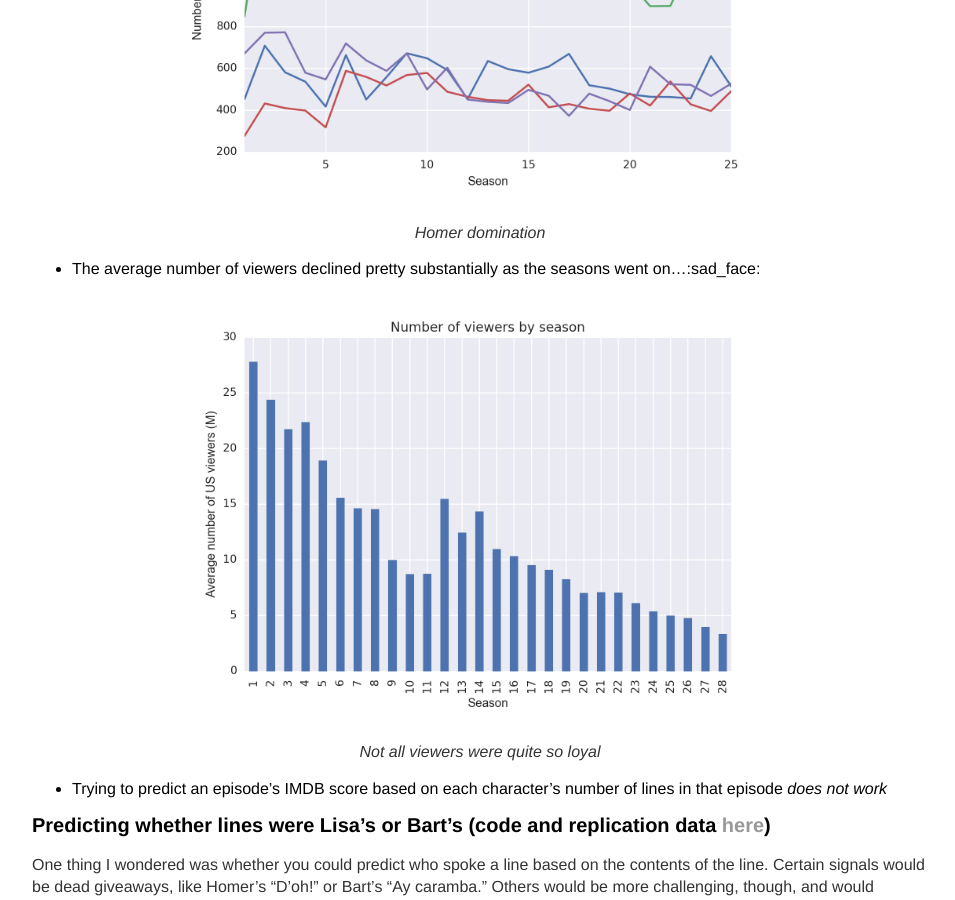
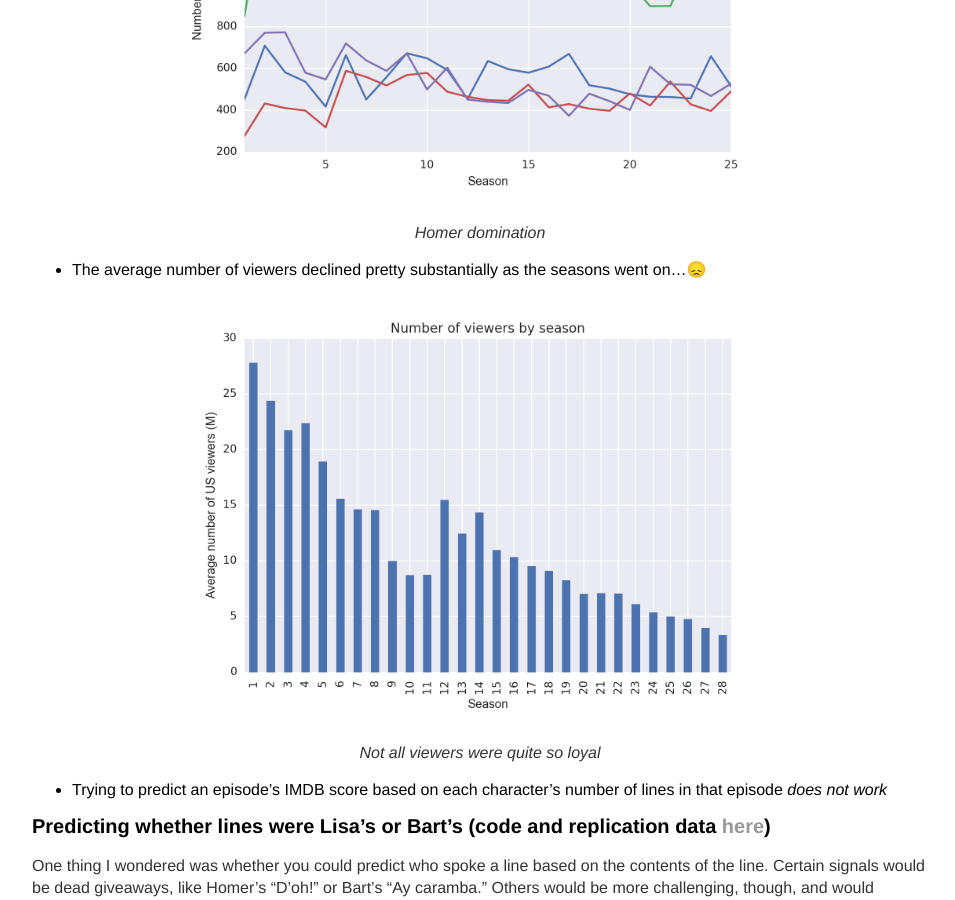
Before and after one commit to davidjwiner/davidjwiner.github.io, a Jekyll site: the page built from _posts/2017-05-18-fun-with-the-simpsons.md, in a window 1280 px wide and 900 px high, scrolled down 1129 px. Shown: the whole window, without its empty margins (160-1115 px from the left). Built offline with Jekyll 4.4.1, drawn with Linux system fonts in a browser that asks for light colours; nearby versions of some CDN libraries; comment, search, counter and statistics services are not loaded; some of the changed lines change nothing that is shown.

Commit message:
Update emoji

```diff
--- a/_posts/2017-05-18-fun-with-the-simpsons.md
+++ b/_posts/2017-05-18-fun-with-the-simpsons.md
@@ -18,7 +18,7 @@ If you're an avid reader of this blog, you might be aware that I have been on a
 <img class='inline-image' src='/assets/simpsons/total_lines_by_character.png'/>
 <p class="caption">Homer domination</p>
 
-* The average number of viewers declined pretty substantially as the seasons went on...:sad_face:
+* The average number of viewers declined pretty substantially as the seasons went on...😞
 
 <img class='inline-image' src='/assets/simpsons/viewers_by_season.png'/>
 <p class="caption">Not all viewers were quite so loyal</p>
```
